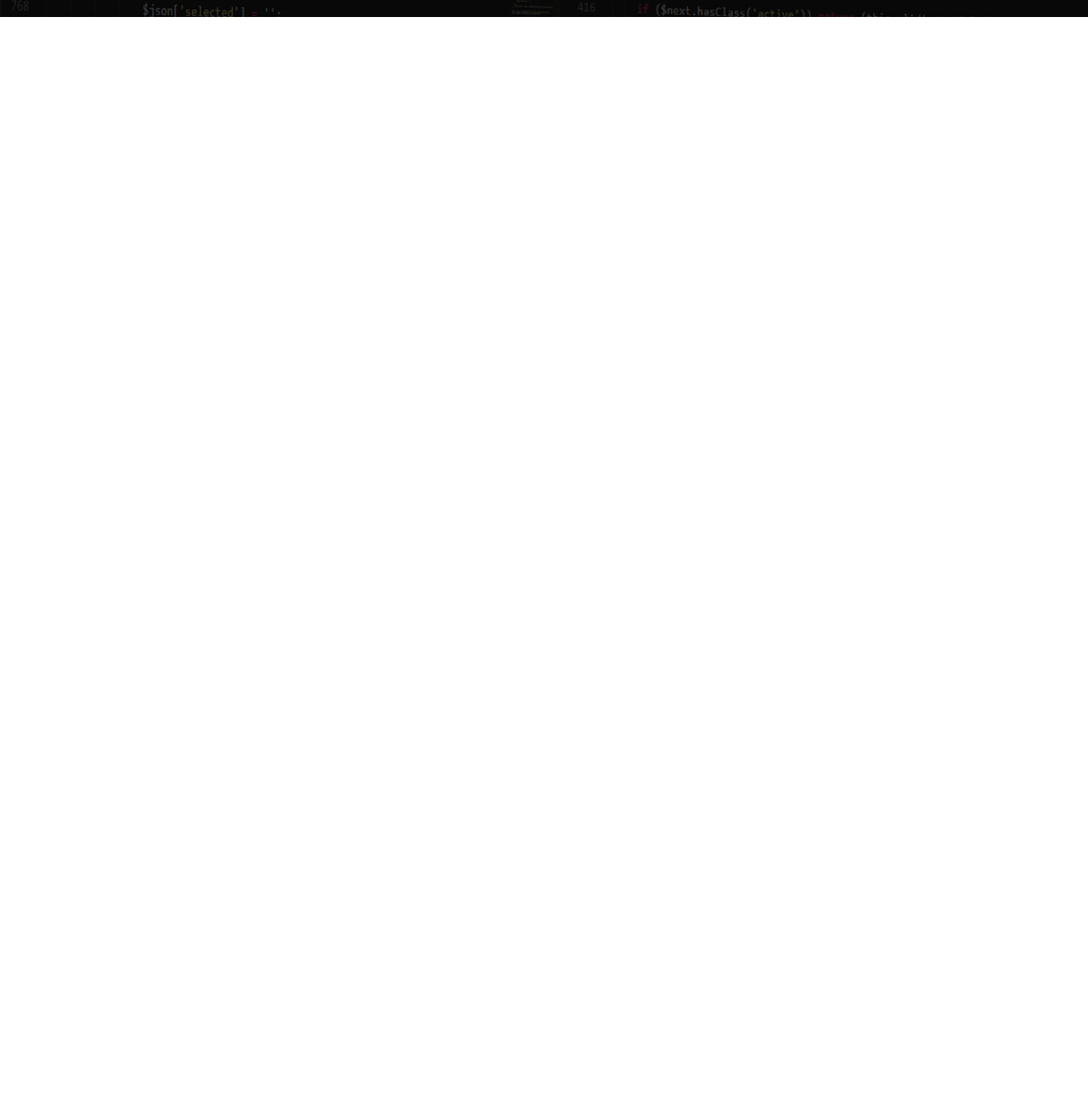
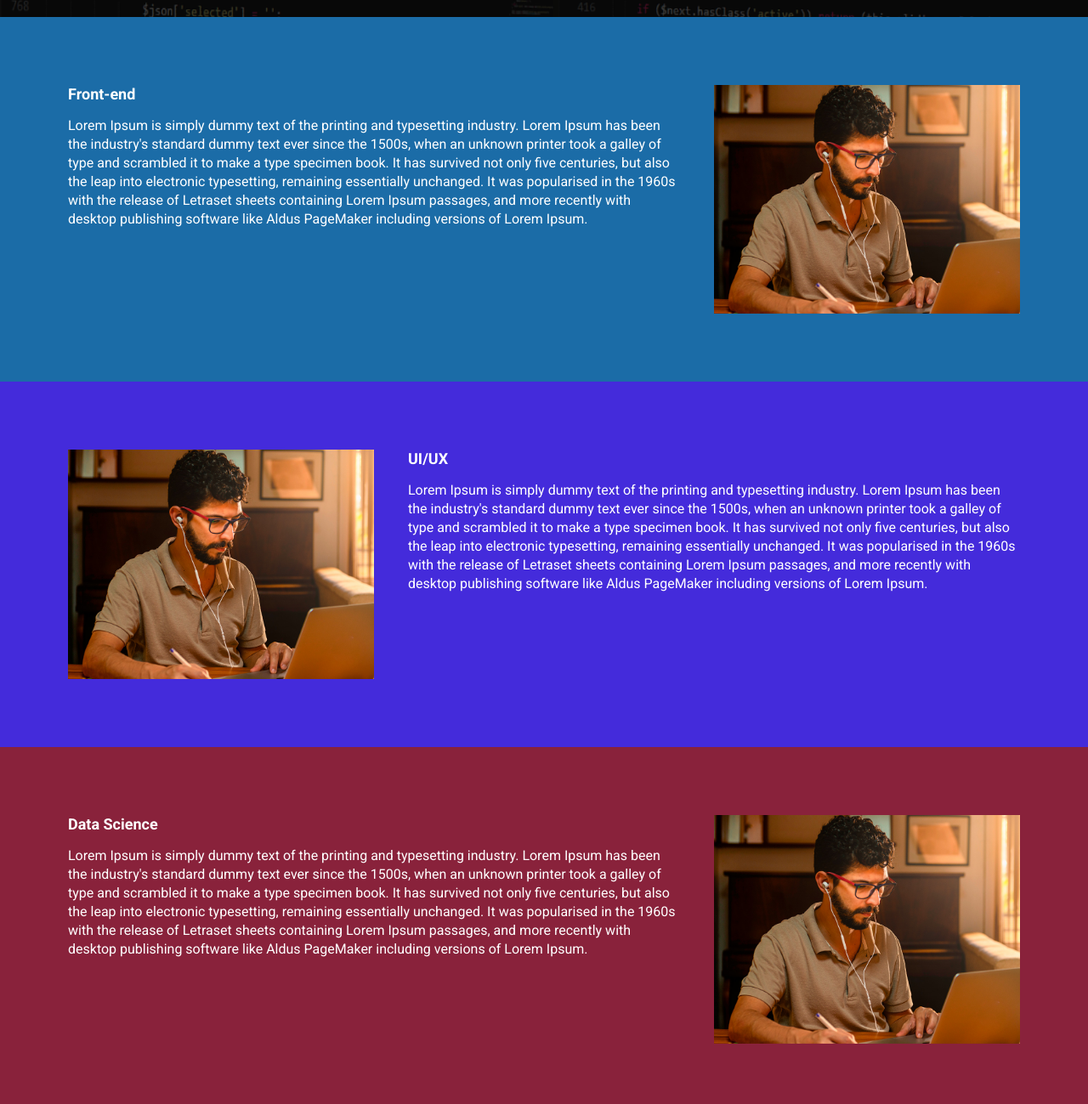
Before and after one commit to jef-sorridente/ebac_tech_talks, a website built with Parcel: page src/index.html in a window 1280 px wide. Shown: the part 541-1840 px from the top of the page at 85% size. Before the commit the page ends 800 px from the top, so only its background shows below. Built offline with nearby package versions, Linux system fonts and the light colour scheme.

Commit message:
colocando animacao, variaveis de cores

```diff
--- a/src/index.html
+++ b/src/index.html
@@ -11,6 +11,7 @@
       rel="stylesheet"
     />
     <link rel="stylesheet" href="styles/main.sass" />
+    <link rel="stylesheet" href="https://unpkg.com/aos@next/dist/aos.css" />
   </head>
   <body>
     <header class="hero">
@@ -35,7 +36,95 @@
         </div>
       </div>
     </header>
-
+    <section class="event event--frontend">
+      <div class="event__details" data-aos="fade-right">
+        <h2 class="event__details__title">Front-end</h2>
+        <p class="event__details__title__description">
+          Lorem Ipsum is simply dummy text of the printing and typesetting
+          industry. Lorem Ipsum has been the industry's standard dummy text ever
+          since the 1500s, when an unknown printer took a galley of type and
+          scrambled it to make a type specimen book. It has survived not only
+          five centuries, but also the leap into electronic typesetting,
+          remaining essentially unchanged. It was popularised in the 1960s with
+          the release of Letraset sheets containing Lorem Ipsum passages, and
+          more recently with desktop publishing software like Aldus PageMaker
+          including versions of Lorem Ipsum.
+        </p>
+      </div>
+      <img
+        class="event__image"
+        src="images/frontend.png"
+        alt="frontend"
+        data-aos="fade-right"
+      />
+    </section>
+    <section class="event event--ui-ux">
+      <div class="event__details" data-aos="fade-left">
+        <h2 class="event__details__title">UI/UX</h2>
+        <p class="event__details__title__description">
+          Lorem Ipsum is simply dummy text of the printing and typesetting
+          industry. Lorem Ipsum has been the industry's standard dummy text ever
+          since the 1500s, when an unknown printer took a galley of type and
+          scrambled it to make a type specimen book. It has survived not only
+          five centuries, but also the leap into electronic typesetting,
+          remaining essentially unchanged. It was popularised in the 1960s with
+          the release of Letraset sheets containing Lorem Ipsum passages, and
+          more recently with desktop publishing software like Aldus PageMaker
+          including versions of Lorem Ipsum.
+        </p>
+      </div>
+      <img
+        class="event__image"
+        src="images/frontend.png"
+        alt="frontend"
+        data-aos="fade-left"
+      />
+    </section>
+    <section class="event event--data-science">
+      <div class="event__details" data-aos="fade-right">
+        <h2 class="event__details__title">Data Science</h2>
+        <p class="event__details__title__description">
+          Lorem Ipsum is simply dummy text of the printing and typesetting
+          industry. Lorem Ipsum has been the industry's standard dummy text ever
+          since the 1500s, when an unknown printer took a galley of type and
+          scrambled it to make a type specimen book. It has survived not only
+          five centuries, but also the leap into electronic typesetting,
+          remaining essentially unchanged. It was popularised in the 1960s with
+          the release of Letraset sheets containing Lorem Ipsum passages, and
+          more recently with desktop publishing software like Aldus PageMaker
+          including versions of Lorem Ipsum.
+        </p>
+      </div>
+      <img
+        class="event__image"
+        src="images/frontend.png"
+        alt="frontend"
+        data-aos="fade-right"
+      />
+    </section>
+    <section class="event event--backend">
+      <div class="event__details" data-aos="fade-left">
+        <h2 class="event__details__title">Backend</h2>
+        <p class="event__details__title__description">
+          Lorem Ipsum is simply dummy text of the printing and typesetting
+          industry. Lorem Ipsum has been the industry's standard dummy text ever
+          since the 1500s, when an unknown printer took a galley of type and
+          scrambled it to make a type specimen book. It has survived not only
+          five centuries, but also the leap into electronic typesetting,
+          remaining essentially unchanged. It was popularised in the 1960s with
+          the release of Letraset sheets containing Lorem Ipsum passages, and
+          more recently with desktop publishing software like Aldus PageMaker
+          including versions of Lorem Ipsum.
+        </p>
+      </div>
+      <img
+        class="event__image"
+        src="images/frontend.png"
+        alt="frontend"
+        data-aos="fade-left"
+      />
+    </section>
+    <script src="https://unpkg.com/aos@next/dist/aos.js"></script>
     <script src="scripts/main.js"></script>
   </body>
 </html>
--- a/src/scripts/main.js
+++ b/src/scripts/main.js
@@ -0,0 +1 @@
+AOS.init();
--- a/src/styles/components/_buttons.sass
+++ b/src/styles/components/_buttons.sass
@@ -1,3 +1,5 @@
+@use "../config/colors"
+
 .button
     padding: 12px
     font-size: 18px
@@ -7,8 +9,8 @@
     white-space: nowrap
 
     &--primary
-        color: #fff
-        background-color: #4f2ac3
+        color: colors.$textColor
+        background-color: colors.$backgroundColor2
 
     @media (max-width: 640px)
         display: block
--- /dev/null
+++ b/src/styles/components/_event.sass
@@ -0,0 +1,41 @@
+@use "../config/colors"
+
+.event
+    display: flex
+    padding: 80px
+    gap: 40px
+
+    &--frontend
+        background-color: colors.$backgroundColor1
+
+    &--ui-ux
+        background-color: colors.$backgroundColor2
+
+    &--data-science
+        background-color: colors.$backgroundColor3
+
+    &--backend
+        background-color: colors.$backgroundColor4
+
+    &__image
+        width: 360px
+
+    &:nth-child(odd)
+        flex-direction: row-reverse
+
+    &__details
+
+        &__title
+            font-size: 18px
+            font-weight: bold
+            margin-bottom: 16px
+
+            &__description
+                line-height: 22px
+
+    @media (max-width: 640px)
+        padding: 20px
+        flex-direction: column
+
+        &__image
+            width: 100%
--- a/src/styles/components/_infors_bar.sass
+++ b/src/styles/components/_infors_bar.sass
@@ -1,6 +1,8 @@
+@use "../config/colors"
+
 .infos-bar
     padding: 16px 24px
-    background-color: #fff
+    background-color: colors.$textColor
     display: flex
     justify-content: space-between
 
@@ -10,12 +12,12 @@
 
         &__item
             font-size: 14px
-            color: #000
+            color: colors.$secundaryTextColor
 
             b
                 font-size: 18px
                 display: block
-                color: #000
+                color: colors.$secundaryTextColor
 
     @media (max-width: 640px)
         display: block
--- /dev/null
+++ b/src/styles/config/colors.sass
@@ -0,0 +1,6 @@
+$textColor: #fff
+$secundaryTextColor: #000
+$backgroundColor1: #1b6ca7
+$backgroundColor2: #442BDB
+$backgroundColor3: #89223b
+$backgroundColor4: #9c791d
--- a/src/styles/config/reset.sass
+++ b/src/styles/config/reset.sass
@@ -1,7 +1,9 @@
+@use "./colors"
+
 *
     margin: 0
     padding: 0
     box-sizing: border-box
     font-family: "Roboto", sans-serif
-    color: #fff
+    color: colors.$textColor
     list-style-type: none
--- a/src/styles/main.sass
+++ b/src/styles/main.sass
@@ -3,6 +3,7 @@
 @use "./sessoes/hero"
 @use "./components/infors_bar"
 @use "./components/buttons"
+@use "./components/event"
 
 .container
     max-width: 960px
@@ -14,3 +15,6 @@
 
     @media (max-width: 1024px)
         max-width: 90%
+
+body
+    overflow-x: hidden
--- a/src/styles/sessoes/_hero.sass
+++ b/src/styles/sessoes/_hero.sass
@@ -1,3 +1,5 @@
+@use "../config/colors"
+
 .hero
     padding: 64px 0 100px
     background-image: url(../images/fundo.png)
```
